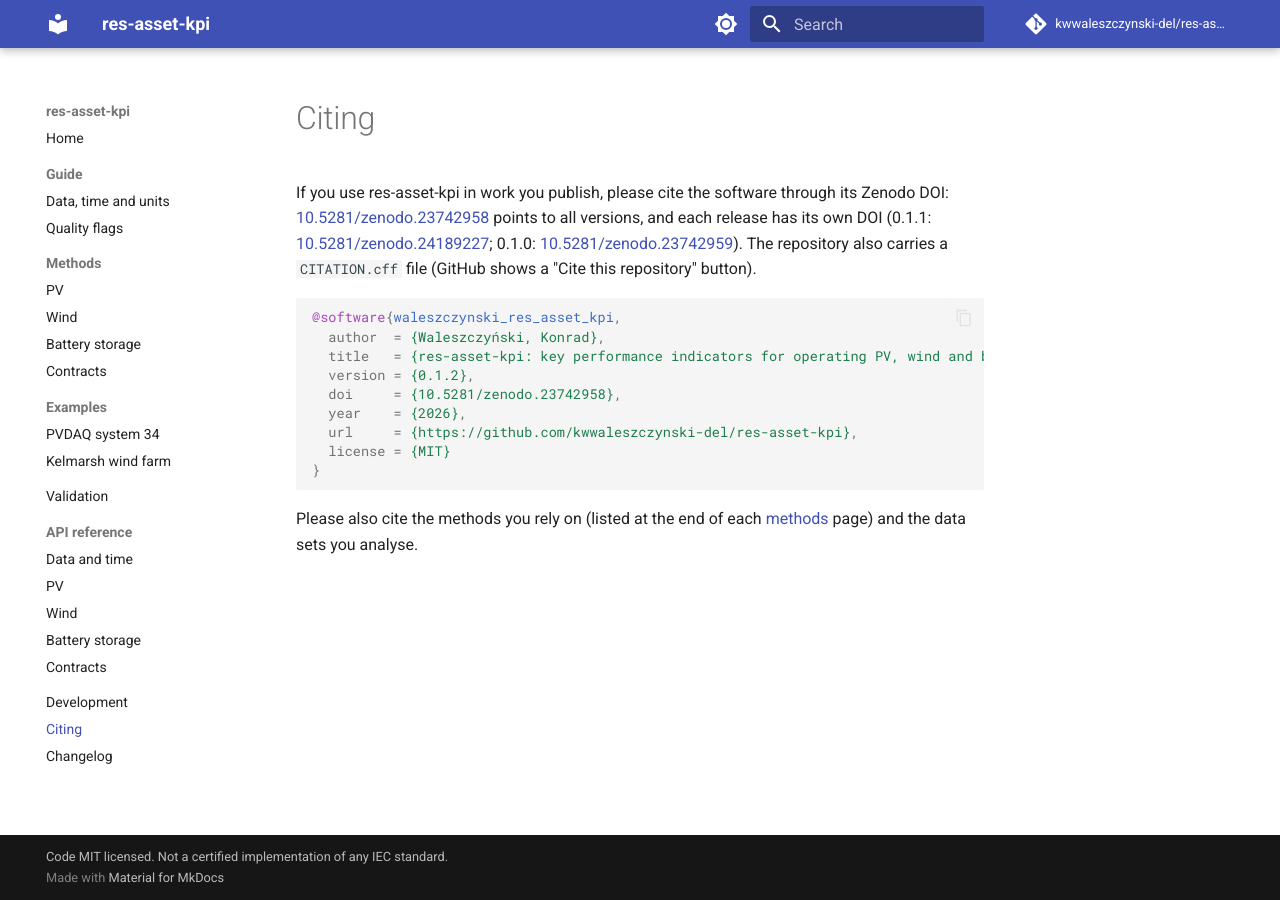
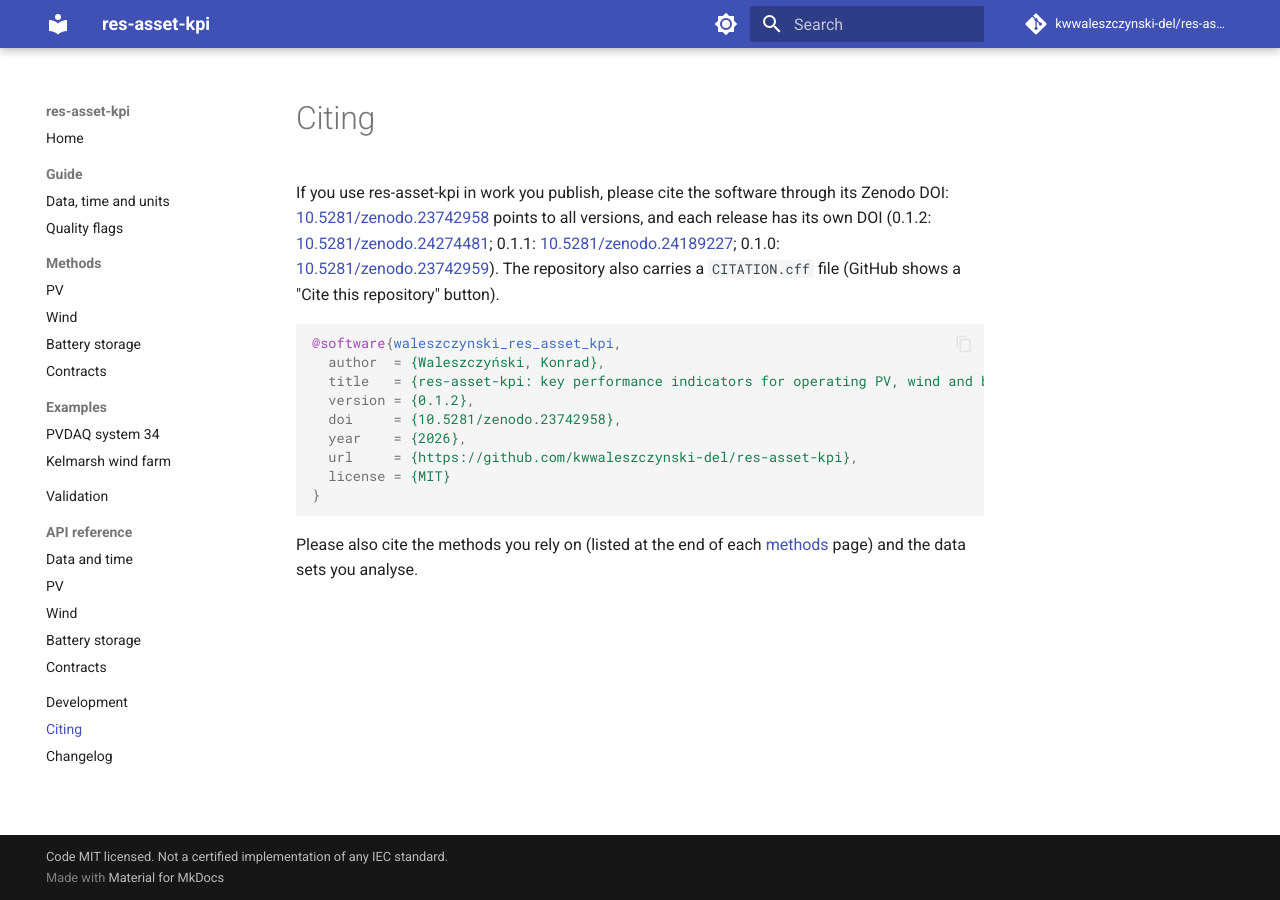
Before and after one commit to kwwaleszczynski-del/res-asset-kpi, an MkDocs documentation site: the page built from docs/citing.md, in a window 1280 px wide. Built offline with MkDocs 1.6.1 and Material for MkDocs 9.7.7, drawn with Linux system fonts in a browser that asks for light colours; comment, search, counter and statistics services are not loaded.

Commit message:
Add the Zenodo DOI of 0.1.2

````diff
--- a/docs/citing.md
+++ b/docs/citing.md
@@ -2,8 +2,8 @@
 
 If you use res-asset-kpi in work you publish, please cite the software through its Zenodo DOI:
 [10.5281/zenodo.23742958](https://doi.org/10.5281/zenodo.23742958) points to all versions, and each release has
-its own DOI (0.1.1: [10.5281/zenodo.24189227](https://doi.org/10.5281/zenodo.24189227); 0.1.0:
-[10.5281/zenodo.23742959](https://doi.org/10.5281/zenodo.23742959)). The repository also
+its own DOI (0.1.2: [10.5281/zenodo.24274481](https://doi.org/10.5281/zenodo.24274481); 0.1.1: [10.5281/zenodo.24189227](https://doi.org/10.5281/zenodo.24189227);
+0.1.0: [10.5281/zenodo.23742959](https://doi.org/10.5281/zenodo.23742959)). The repository also
 carries a `CITATION.cff` file (GitHub shows a "Cite this repository" button).
 
 ```bibtex
````
Also changed, not shown: README.md (+2 -2 lines), 1 other file.
